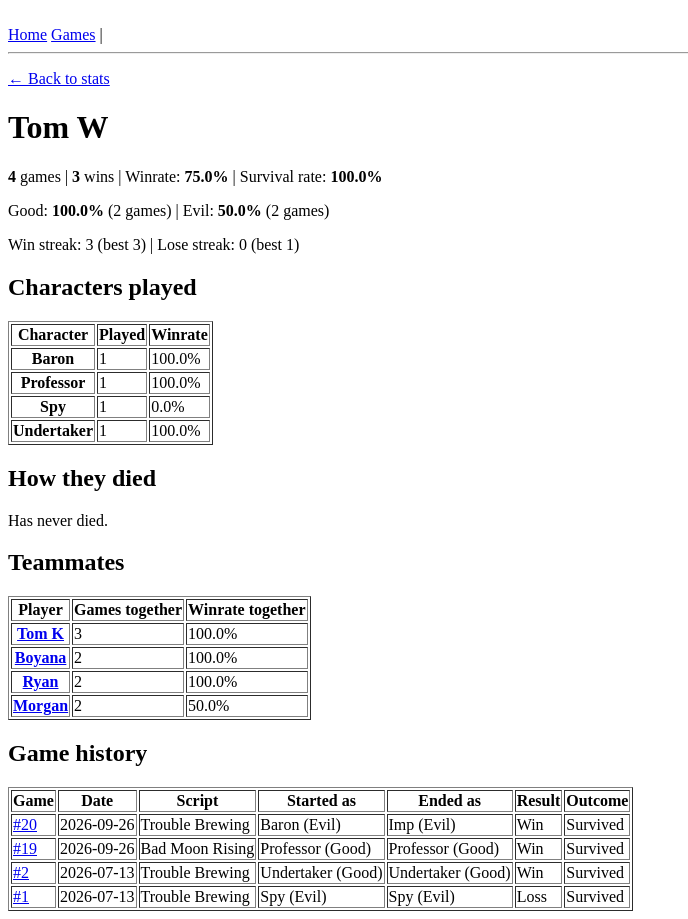
After one commit to johnnileus/RankedClocktower, a Flask app: page /player/1 in a window 1280 px wide. The commit adds this page. Shown: the whole page, without its empty margins (0-688 px from the left). Run offline with Flask 3, Linux system fonts and the light colour scheme; data comes from the database, SQL or seed files in the repository.

Commit message:
individual player pages, updated stats pages

```diff
--- a/app.py
+++ b/app.py
@@ -1,4 +1,5 @@
 import sqlite3
+from collections import Counter
 from datetime import date
 from flask import Flask, render_template, request, redirect, url_for, flash, abort
 
@@ -8,6 +9,8 @@ app.secret_key = "dev-only-change-later"   # needed for flash messages
 # Keep this in sync with the CHECK list in schema.sql
 DEATH_CAUSES = ["Executed", "By demon", "Own ability", "Other ability", "Survived", "Exiled"]
 
+MINIMUM_GAMES = 1
+MINIMUM_TOGETHER = 3
 
 def get_db():
     conn = sqlite3.connect("clocktower.db")
@@ -75,38 +78,110 @@ def win_streaks(conn):
                          "cur_win": cur_win, "cur_loss": cur_loss}
     return streaks
 
+def percent(part, whole):
+    """Return part/whole as a percentage rounded to 1 decimal place."""
+    if whole == 0:
+        return None
+    return round(100 * part / whole, 1)
 
 @app.route("/", methods=["GET", "POST"])
 def stat_page():
     conn = get_db()
     try:
-        headline = conn.execute(
-            "SELECT (SELECT COUNT(*) FROM games) AS games, "
-            "       (SELECT COUNT(*) FROM players) AS players, "
-            "       (SELECT COUNT(DISTINCT storyteller) FROM games) AS storytellers, "
-            "       (SELECT ROUND(100.0 * SUM(winning_team = 'Evil') / COUNT(*), 1) "
-            "        FROM games) AS evil_winrate"
-        ).fetchone()
-
-        player_stats = conn.execute(
-            "SELECT p.name, COUNT(*) AS games, "
-            "  SUM(gp.end_alignment = g.winning_team) AS wins, "
-            "  ROUND(100.0 * SUM(gp.end_alignment = g.winning_team) / COUNT(*), 1) AS winrate "
-            "FROM game_players gp "
-            "JOIN players p ON p.id = gp.player_id "
-            "JOIN games g   ON g.id = gp.game_id "
-            "GROUP BY p.id HAVING games >= 1 "
-            "ORDER BY games DESC, winrate DESC"
+        # ---- 1. Fetch the raw data (no calculations in SQL) ----
+        games = conn.execute(
+            "SELECT id, storyteller, winning_team FROM games"
         ).fetchall()
 
-        character_rows = conn.execute(
-            "SELECT c.type, c.name, COUNT(*) AS plays, "
-            "  ROUND(100.0 * SUM(gp.end_alignment = g.winning_team) / COUNT(*), 1) AS winrate "
+        entries = conn.execute(
+            "SELECT p.id AS player_id, p.name AS player, "
+            "       c.name AS character, c.type AS char_type, "
+            "       gp.end_alignment, g.winning_team "
             "FROM game_players gp "
+            "JOIN players p    ON p.id = gp.player_id "
             "JOIN characters c ON c.id = gp.start_character_id "
-            "JOIN games g      ON g.id = gp.game_id "
-            "GROUP BY c.id ORDER BY plays DESC, c.name"
+            "JOIN games g      ON g.id = gp.game_id"
         ).fetchall()
+
+        # ---- 2. Headline numbers ----
+        evil_wins = sum(1 for g in games if g["winning_team"] == "Evil")
+        storytellers = {g["storyteller"] for g in games if g["storyteller"]}
+        players_seen = {e["player"] for e in entries}
+
+        headline = {
+            "games": len(games),
+            "players": len(players_seen),
+            "storytellers": len(storytellers),
+            "evil_winrate": percent(evil_wins, len(games)),
+        }
+
+        # ---- 3. Player stats ----
+        # Build {"Tom K": {"games": 16, "wins": 11}, ...}
+        player_totals = {}
+        for e in entries:
+            totals = player_totals.setdefault(e["player"], {
+                "id": e["player_id"],
+                "games": 0, "wins": 0,
+                "good_games": 0, "good_wins": 0,
+                "evil_games": 0, "evil_wins": 0,
+            })
+            won = e["end_alignment"] == e["winning_team"]
+
+            totals["games"] += 1
+            if won:
+                totals["wins"] += 1
+
+            if e["end_alignment"] == "Good":
+                totals["good_games"] += 1
+                if won:
+                    totals["good_wins"] += 1
+            else:
+                totals["evil_games"] += 1
+                if won:
+                    totals["evil_wins"] += 1
+
+        player_stats = []
+        for name, totals in player_totals.items():
+            if totals["games"] >= MINIMUM_GAMES:
+                player_stats.append({
+                    "id": totals["id"],
+                    "name": name,
+                    "games": totals["games"],
+                    "wins": totals["wins"],
+                    "winrate": percent(totals["wins"], totals["games"]),
+                    "good_games": totals["good_games"],
+                    "good_wins": totals["good_wins"],
+                    "good_winrate": percent(totals["good_wins"], totals["good_games"]),
+                    "evil_games": totals["evil_games"],
+                    "evil_wins": totals["evil_wins"],
+                    "evil_winrate": percent(totals["evil_wins"], totals["evil_games"]),
+                })
+
+        # Most games first; ties broken by higher winrate
+        player_stats.sort(key=lambda p: (-p["games"], -p["winrate"]))
+
+        # ---- 4. Character stats ----
+        # Build {"Imp": {"type": "Demon", "plays": 11, "wins": 4}, ...}
+        character_totals = {}
+        for e in entries:
+            totals = character_totals.setdefault(
+                e["character"], {"type": e["char_type"], "plays": 0, "wins": 0}
+            )
+            totals["plays"] += 1
+            if e["end_alignment"] == e["winning_team"]:
+                totals["wins"] += 1
+
+        character_rows = []
+        for name, totals in character_totals.items():
+            character_rows.append({
+                "type": totals["type"],
+                "name": name,
+                "plays": totals["plays"],
+                "winrate": percent(totals["wins"], totals["plays"]),
+            })
+
+        # Most played first; ties alphabetical
+        character_rows.sort(key=lambda c: (-c["plays"], c["name"]))
 
         # Group into {"Townsfolk": [rows], "Demon": [rows], ...}
         characters_by_type = {}
@@ -308,3 +383,122 @@ def delete_game(game_id):
         return redirect(url_for("list_games"))
     finally:
         conn.close()
+
+
+@app.route("/player/<int:player_id>")
+def player_page(player_id):
+    conn = get_db()
+    try:
+        player = conn.execute(
+            "SELECT id, name FROM players WHERE id = ?", (player_id,)
+        ).fetchone()
+        if player is None:
+            abort(404)
+        name = player["name"]
+
+        # Every game this player was in, newest first
+        rows = conn.execute(
+            "SELECT g.id AS game_id, g.date, g.script, g.storyteller, g.winning_team, "
+            "       sc.name AS start_char, gp.start_alignment, "
+            "       ec.name AS end_char, gp.end_alignment, gp.death_cause "
+            "FROM game_players gp "
+            "JOIN games g       ON g.id  = gp.game_id "
+            "JOIN characters sc ON sc.id = gp.start_character_id "
+            "JOIN characters ec ON ec.id = gp.end_character_id "
+            "WHERE gp.player_id = ? "
+            "ORDER BY g.date DESC, g.id DESC",
+            (player_id,),
+        ).fetchall()
+
+        if not rows:
+            abort(404)
+
+        # ---- Totals ----
+        wins = good_games = good_wins = evil_games = evil_wins = survived = 0
+        char_totals = {}          # {"Imp": {"plays": 3, "wins": 1}}
+        death_counts = Counter()
+        my_alignment = {}         # game id -> my end alignment
+        i_won = {}                # game id -> True/False
+
+        for r in rows:
+            won = r["end_alignment"] == r["winning_team"]
+            my_alignment[r["game_id"]] = r["end_alignment"]
+            i_won[r["game_id"]] = won
+
+            if won:
+                wins += 1
+            if r["end_alignment"] == "Good":
+                good_games += 1
+                good_wins += won
+            else:
+                evil_games += 1
+                evil_wins += won
+
+            if r["death_cause"] is None:
+                survived += 1
+            else:
+                death_counts[r["death_cause"]] += 1
+
+            c = char_totals.setdefault(r["start_char"], {"plays": 0, "wins": 0})
+            c["plays"] += 1
+            c["wins"] += won
+
+        total = len(rows)
+        summary = {
+            "games": total,
+            "wins": wins,
+            "winrate": percent(wins, total),
+            "good_games": good_games,
+            "good_winrate": percent(good_wins, good_games),
+            "evil_games": evil_games,
+            "evil_winrate": percent(evil_wins, evil_games),
+            "survival": percent(survived, total),
+        }
+
+        characters = sorted(
+            [{"name": n, "plays": c["plays"], "winrate": percent(c["wins"], c["plays"])}
+             for n, c in char_totals.items()],
+            key=lambda c: (-c["plays"], c["name"]),
+        )
+
+        deaths = death_counts.most_common()   # [("By demon", 5), ...]
+
+        # ---- Teammates ----
+        others = conn.execute(
+            "SELECT gp.game_id, p.id AS player_id, p.name, gp.end_alignment "
+            "FROM game_players gp "
+            "JOIN players p ON p.id = gp.player_id "
+            "WHERE gp.player_id != ? AND gp.game_id IN ("
+            "  SELECT game_id FROM game_players WHERE player_id = ?)",
+            (player_id, player_id),
+        ).fetchall()
+
+        teammate_totals = {}      # keyed by id so the link can use it
+        for o in others:
+            # Only count people who ended on the same team as this player
+            if o["end_alignment"] == my_alignment[o["game_id"]]:
+                t = teammate_totals.setdefault(
+                    o["player_id"], {"name": o["name"], "games": 0, "wins": 0}
+                )
+                t["games"] += 1
+                t["wins"] += i_won[o["game_id"]]
+
+        teammates = sorted(
+            [{"id": pid, "name": t["name"], "games": t["games"],
+              "winrate": percent(t["wins"], t["games"])}
+             for pid, t in teammate_totals.items() if t["games"] >= 2],
+            key=lambda t: (-t["winrate"], -t["games"]),
+        )
+
+        return render_template(
+            "player.html",
+            name=name,
+            summary=summary,
+            streaks=win_streaks(conn)[name],
+            characters=characters,
+            deaths=deaths,
+            teammates=teammates,
+            history=rows,
+        )
+    finally:
+        conn.close()
--- /dev/null
+++ b/templates/player.html
@@ -0,0 +1,94 @@
+{% extends "base.html" %}
+
+{% block title %}{{ name }}{% endblock %}
+
+{% block content %}
+  <p><a href="{{ url_for('stat_page') }}">&larr; Back to stats</a></p>
+  <h1>{{ name }}</h1>
+
+  <p>
+    <b>{{ summary['games'] }}</b> games |
+    <b>{{ summary['wins'] }}</b> wins |
+    Winrate: <b>{{ summary['winrate'] }}%</b> |
+    Survival rate: <b>{{ summary['survival'] }}%</b>
+  </p>
+  <p>
+    Good: <b>{{ summary['good_winrate'] ~ '%' if summary['good_winrate'] is not none else '-' }}</b>
+    ({{ summary['good_games'] }} games) |
+    Evil: <b>{{ summary['evil_winrate'] ~ '%' if summary['evil_winrate'] is not none else '-' }}</b>
+    ({{ summary['evil_games'] }} games)
+  </p>
+  <p>
+    Win streak: {{ streaks['cur_win'] }} (best {{ streaks['best_win'] }}) |
+    Lose streak: {{ streaks['cur_loss'] }} (best {{ streaks['best_loss'] }})
+  </p>
+
+  <h2>Characters played</h2>
+  <table border="1">
+    <thead><tr><th>Character</th><th>Played</th><th>Winrate</th></tr></thead>
+    <tbody>
+      {% for c in characters %}
+      <tr>
+        <th>{{ c['name'] }}</th>
+        <td>{{ c['plays'] }}</td>
+        <td>{{ c['winrate'] }}%</td>
+      </tr>
+      {% endfor %}
+    </tbody>
+  </table>
+
+  <h2>How they died</h2>
+  {% if deaths %}
+  <table border="1">
+    <thead><tr><th>Cause</th><th>Times</th></tr></thead>
+    <tbody>
+      {% for cause, count in deaths %}
+      <tr><th>{{ cause }}</th><td>{{ count }}</td></tr>
+      {% endfor %}
+    </tbody>
+  </table>
+  {% else %}
+    <p>Has never died.</p>
+  {% endif %}
+
+  <h2>Teammates</h2>
+  {% if teammates %}
+  <table border="1">
+    <thead><tr><th>Player</th><th>Games together</th><th>Winrate together</th></tr></thead>
+    <tbody>
+      {% for t in teammates %}
+      <tr>
+        <th><a href="{{ url_for('player_page', player_id=t['id']) }}">{{ t['name'] }}</a></th>
+        <td>{{ t['games'] }}</td>
+        <td>{{ t['winrate'] }}%</td>
+      </tr>
+      {% endfor %}
+    </tbody>
+  </table>
+  {% else %}
+    <p>Not enough shared games yet.</p>
+  {% endif %}
+
+  <h2>Game history</h2>
+  <table border="1">
+    <thead>
+      <tr>
+        <th>Game</th><th>Date</th><th>Script</th><th>Started as</th>
+        <th>Ended as</th><th>Result</th><th>Outcome</th>
+      </tr>
+    </thead>
+    <tbody>
+      {% for h in history %}
+      <tr>
+        <td><a href="{{ url_for('game_detail', game_id=h['game_id']) }}">#{{ h['game_id'] }}</a></td>
+        <td>{{ h['date'] }}</td>
+        <td>{{ h['script'] or '-' }}</td>
+        <td>{{ h['start_char'] }} ({{ h['start_alignment'] }})</td>
+        <td>{{ h['end_char'] }} ({{ h['end_alignment'] }})</td>
+        <td>{{ 'Win' if h['end_alignment'] == h['winning_team'] else 'Loss' }}</td>
+        <td>{{ h['death_cause'] or 'Survived' }}</td>
+      </tr>
+      {% endfor %}
+    </tbody>
+  </table>
+{% endblock %}
```
Also changed, not shown: templates/stats.html (+68 -8 lines).
